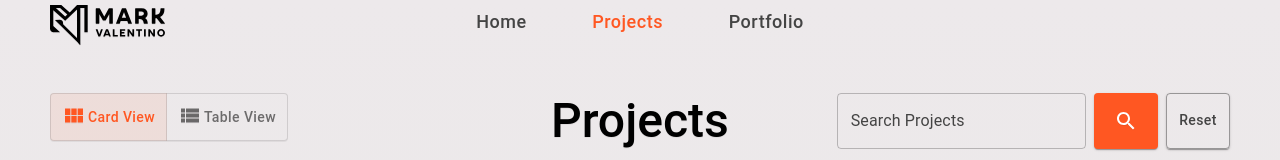
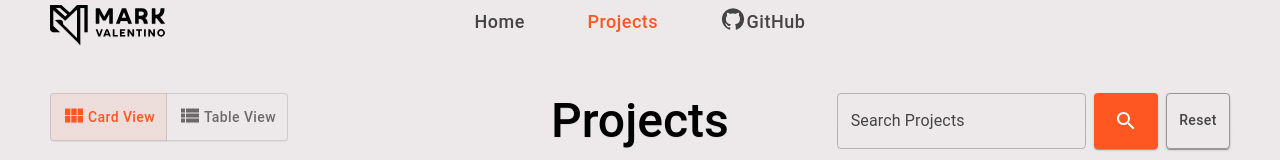
Before and after one commit to M-Valentino/M-Valentino_Node, a Next.js app: page /projects in a window 1280 px wide. Shown: the top 160 px of the page. Built offline with nearby package versions, Linux system fonts and the light colour scheme.

Commit message:
added github nav item

```diff
--- a/src/components/navbar.jsx
+++ b/src/components/navbar.jsx
@@ -10,7 +10,12 @@ import {
   useMediaQuery,
 } from "@mui/material/";
 import MenuIcon from "@mui/icons-material/Menu";
-import { DESKTOP_WIDTH, MOBILE_WIDTH, MINUTE_SHADOW_SVG } from "@/consts/stylingValues";
+import GitHubIcon from "@mui/icons-material/GitHub";
+import {
+  DESKTOP_WIDTH,
+  MOBILE_WIDTH,
+  MINUTE_SHADOW_SVG,
+} from "@/consts/stylingValues";
 
 // This component is the main navbar of the site.
 const NavBar = (props) => {
@@ -78,7 +83,13 @@ const NavBar = (props) => {
             <Link href="/projects">
               <MenuItem>Projects</MenuItem>
             </Link>
-            <MenuItem>Portfolio</MenuItem>
+            <Link
+              href="https://github.com/M-Valentino"
+              target="_blank"
+              rel="noopener noreferrer"
+            >
+              <MenuItem>GitHub</MenuItem>
+            </Link>
           </Menu>
         </Grid>
       ) : (
@@ -100,14 +111,21 @@ const NavBar = (props) => {
                 Projects
               </Button>
             </Link>
-            {/* <Link href="/portfolio"> */}
-            <Button
-              color={activeLink === 2 ? "primary" : "secondary"}
-              style={{ fontSize: 18 }}
+            <Link
+              href="https://github.com/M-Valentino"
+              target="_blank"
+              rel="noopener noreferrer"
             >
-              Portfolio
-            </Button>
-            {/* </Link> */}
+              <Button
+                color={activeLink === 2 ? "primary" : "secondary"}
+                style={{ fontSize: 18 }}
+              >
+                <GitHubIcon
+                  style={{ transform: "translateY(-3px)", marginRight: 2 }}
+                />
+                GitHub
+              </Button>
+            </Link>
           </Stack>
         </Grid>
       )}
```
Also changed, not shown: src/pages/OrangeEarth.jsx (+4 -4 lines), src/pages/index.js (+23 -4 lines).
